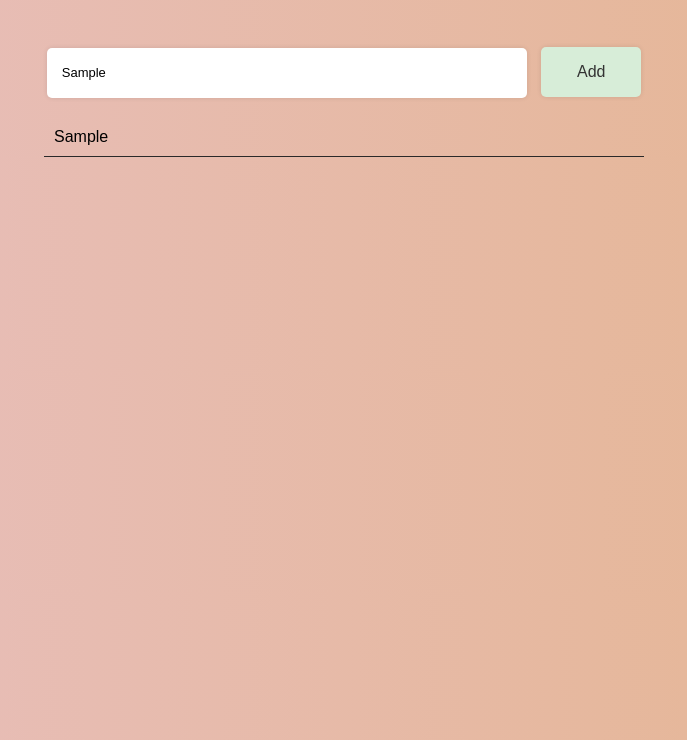
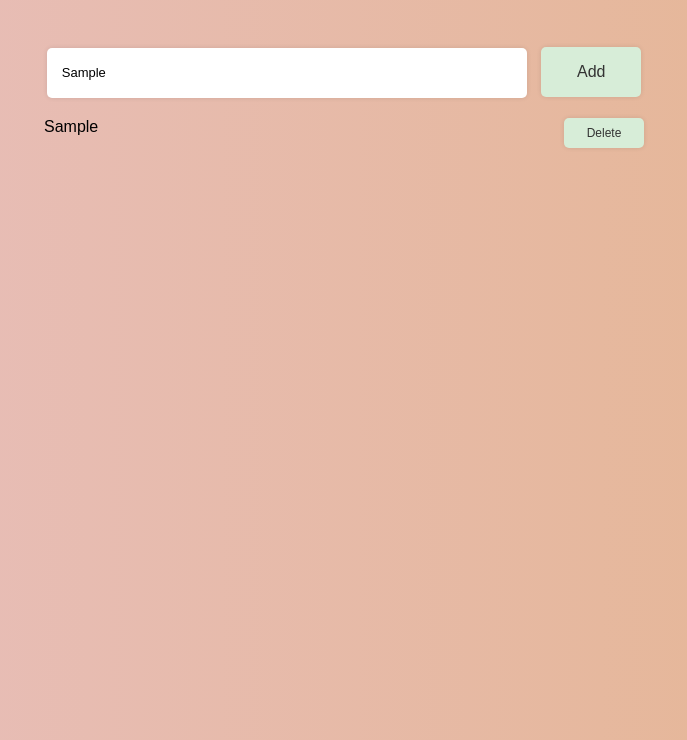
Before and after one commit to Kinglytical/To-Do-List-Basic-JS-Version-2, a plain HTML site: page index.html in a window 1280 px wide. Both pictures are taken after typing "Sample" into the empty fields and a click on the button "Add". Shown: the part 60-800 px from the top of the page, without its empty margins (296-983 px from the left). Drawn offline with Linux system fonts and the light colour scheme.

Commit message:
Update for version 2 with delete feature

```diff
--- a/index.html
+++ b/index.html
@@ -19,9 +19,9 @@
                 />
                 <button id="button">Add</button>
             </div>
-            <ul id="todo_list">
+            <div id="todo_list">
                 <!-- <li>Hello</li> -->
-            </ul>
+            </div>
         </div>
 
         <!-- JavaScript Include -->
--- a/script.js
+++ b/script.js
@@ -1,17 +1,16 @@
-const buttonlist = document.querySelector('#button');
+const buttonList = document.querySelector('#button');
 const toDoList = document.querySelector('#todo_list');
 
-function addTask() {
-    const li = document.createElement('li');
-    const value = document.querySelector('.input').value;
-    const text = document.createTextNode(value);
-    li.appendChild(text);
+buttonList.addEventListener('click', () => {
+    const paragraph = document.createElement('p');
+    const deleteButton = document.createElement('button');
+    const inputValue = document.querySelector('.input').value;
 
-    if (value === '') {
-        alert('please enter a task');
-    } else {
-        toDoList.appendChild(li);
-    }
-}
-
-buttonlist.addEventListener('click', addTask);
+    paragraph.textContent = inputValue;
+    deleteButton.textContent = 'Delete';
+    deleteButton.addEventListener('click', () => {
+        toDoList.removeChild(paragraph);
+    });
+    paragraph.appendChild(deleteButton);
+    toDoList.appendChild(paragraph);
+});
--- a/style.css
+++ b/style.css
@@ -49,14 +49,18 @@ button:hover {
     background-color: #b3d9b1;
 }
 
-ul {
-    list-style-type: none;
+#todo_list {
     margin-top: 20px;
     width: 600px;
     padding: 0;
+    display: flex;
+    flex-direction: column;
+    gap: 15px;
 }
 
-li {
-    padding: 10px;
-    border-bottom: 1px solid #2a2929;
+#todo_list button {
+    width: 80px;
+    height: 30px;
+    font-size: 12px;
+    float: right;
 }
```
